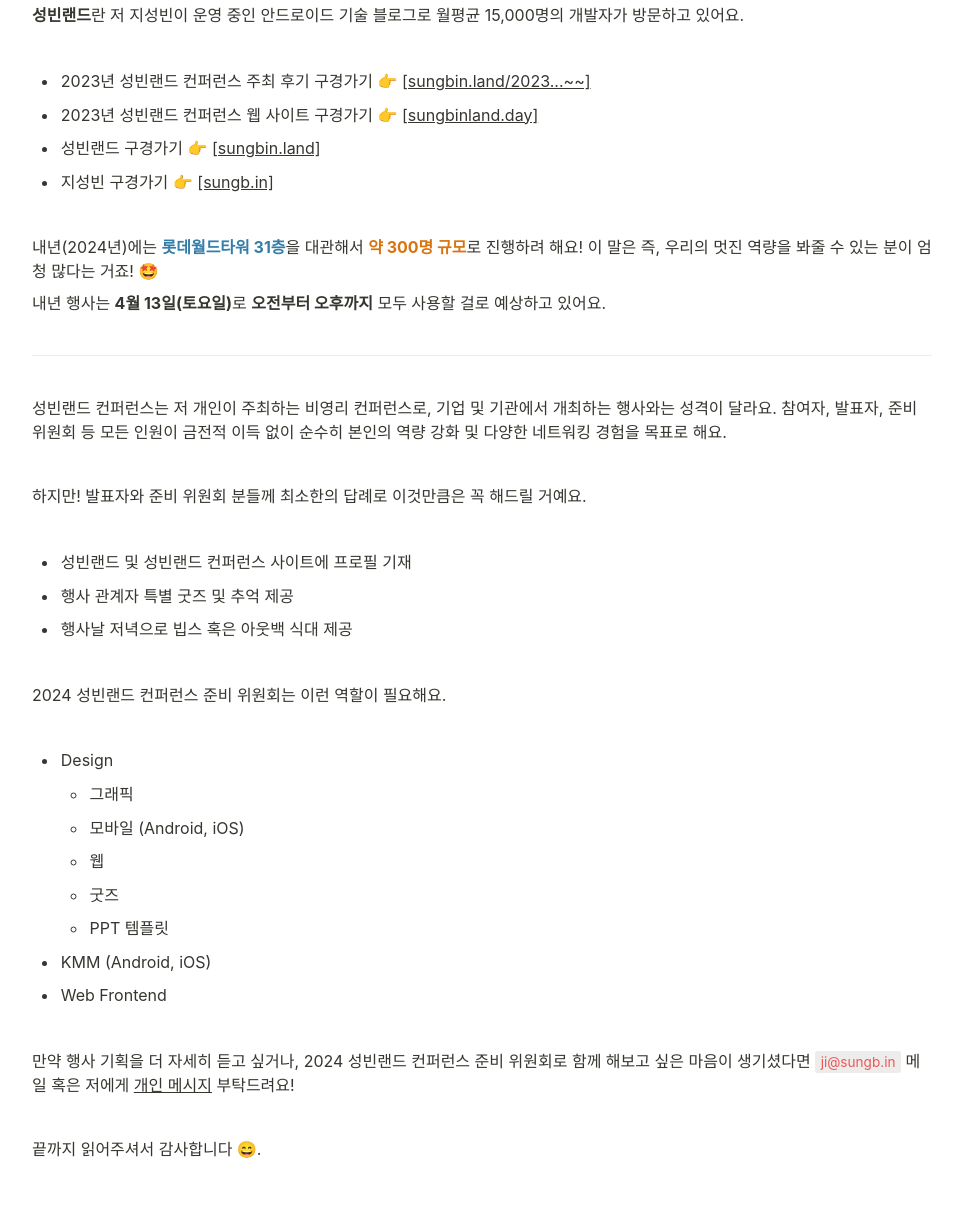
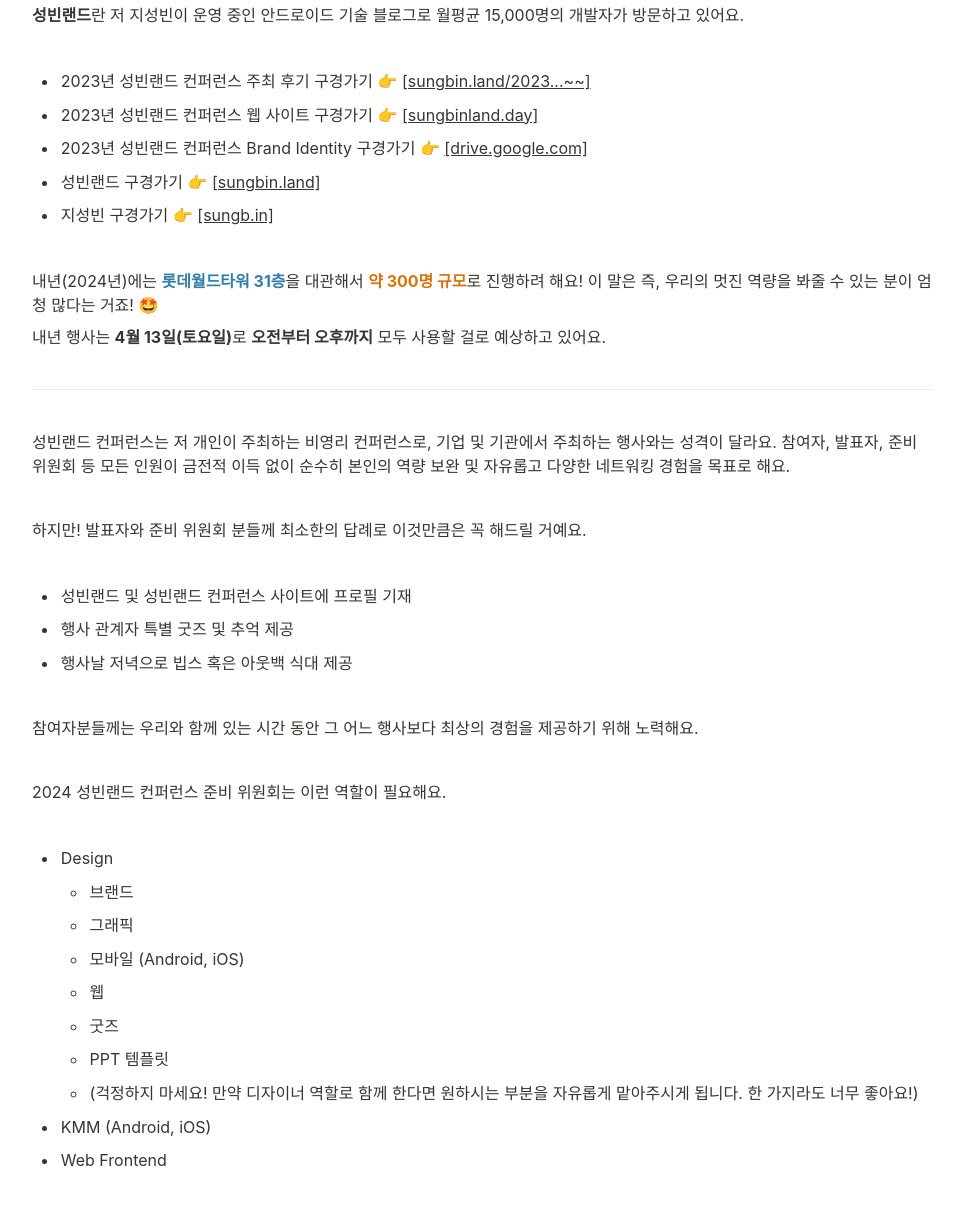
Before and after one commit to sungbinlandconf/sungbinland.day, a plain HTML site: page 2024-organizer.html in a window 1280 px wide. Shown: the part 315-1524 px from the top of the page, without its empty margins (158-1121 px from the left). Drawn offline with Linux system fonts and the light colour scheme; a web font is replaced by a local one.

Commit message:
Update 2024-organizer page

```diff
--- a/2024-organizer.html
+++ b/2024-organizer.html
@@ -680,14 +680,15 @@ blockquote {
 
 </style></head><body><article id="98743966-646d-41ef-8cd8-2e8784b3bb93" class="page sans"><header><div class="page-header-icon undefined"><span class="icon">👋</span></div><h1 class="page-title">2024 성빈컨 <strong><strong>준비 위원회 모집</strong></strong></h1><p class="page-description"></p></header><div class="page-body"><h2 id="008350e5-6b88-4bdd-8884-3fc233d74e90" class=""><strong><mark class="highlight-blue_background">2024 성빈랜드 컨퍼런스를 함께 만들어갈 준비 위원회를 모집합니다!</mark></strong></h2><p id="605be8c1-1495-45fa-8712-b07990d5aff6" class=""><strong>성빈랜드 컨퍼런스</strong>는 안드로이드 개발자 간 전문 지식을 나누는 기술 컨퍼런스예요.</p><p id="d6a21e37-ed7e-4ed1-af84-db81a5453917" class="">올해(2023년)는 무료 대관으로 4월 8일에 진행했으며 약 150명이 참여해 주셨답니다 🪄</p><p id="9a95414c-6f0a-4eb8-8ef4-5fbe089260db" class="">
 </p><p id="37b075fb-b411-4bb3-b85a-3b03a07c20cc" class=""><strong>성빈랜드</strong>란 저 지성빈이 운영 중인 안드로이드 기술 블로그로 월평균 15,000명의 개발자가 방문하고 있어요.</p><p id="125b1b80-752c-47c9-bd8e-ca10e77fc574" class="">
-</p><ul id="cd53464f-45cb-4134-871c-4ebd5a776fc5" class="bulleted-list"><li style="list-style-type:disc">2023년 성빈랜드 컨퍼런스 주최 후기 구경가기 👉 <a href="https://sungbin.land/2023-성빈랜드-컨퍼런스-후기-및-앞으로의-계획-cda096bf2f72" target="_blank">[sungbin.land/2023...~~]</a></li></ul><ul id="18e675b9-c696-4722-b7f4-b62bd7e2e379" class="bulleted-list"><li style="list-style-type:disc">2023년 성빈랜드 컨퍼런스 웹 사이트 구경가기 👉 <a href="https://2023.sungbinland.day/" target="_blank">[sungbinland.day]</a></li></ul><ul id="70320aa3-af65-4d23-ae60-e835e4067574" class="bulleted-list"><li style="list-style-type:disc">성빈랜드 구경가기 👉 <a href="https://sungbin.land/" target="_blank">[sungbin.land]</a></li></ul><ul id="405dfca1-c48a-4de8-9b8c-782d897134a9" class="bulleted-list"><li style="list-style-type:disc">지성빈 구경가기 👉 <a href="https://resume.sungb.in/" target="_blank">[sungb.in]</a></li></ul><p id="49a12a16-b457-4f04-8596-a15c52e4bb14" class="">
+</p><ul id="cd53464f-45cb-4134-871c-4ebd5a776fc5" class="bulleted-list"><li style="list-style-type:disc">2023년 성빈랜드 컨퍼런스 주최 후기 구경가기 👉 <a href="https://sungbin.land/2023-성빈랜드-컨퍼런스-후기-및-앞으로의-계획-cda096bf2f72" target="_blank">[sungbin.land/2023...~~]</a></li></ul><ul id="18e675b9-c696-4722-b7f4-b62bd7e2e379" class="bulleted-list"><li style="list-style-type:disc">2023년 성빈랜드 컨퍼런스 웹 사이트 구경가기 👉 <a href="https://2023.sungbinland.day/" target="_blank">[sungbinland.day]</a></li></ul><ul id="aed00d32-6eb2-4e68-ba34-6a127fb4af9b" class="bulleted-list"><li style="list-style-type:disc">2023년 성빈랜드 컨퍼런스 Brand Identity 구경가기 👉 <a href="https://drive.google.com/file/d/1nAapRr46FeBW05CglOSOhz3MwJjpjUWP/view" target="_blank">[drive.google.com]</a></li></ul><ul id="70320aa3-af65-4d23-ae60-e835e4067574" class="bulleted-list"><li style="list-style-type:disc">성빈랜드 구경가기 👉 <a href="https://sungbin.land/" target="_blank">[sungbin.land]</a></li></ul><ul id="405dfca1-c48a-4de8-9b8c-782d897134a9" class="bulleted-list"><li style="list-style-type:disc">지성빈 구경가기 👉 <a href="https://resume.sungb.in/" target="_blank">[sungb.in]</a></li></ul><p id="49a12a16-b457-4f04-8596-a15c52e4bb14" class="">
 </p><p id="68ffe112-d0d8-4ba7-ab7e-a204782f2bbd" class="">내년(2024년)에는 <strong><mark class="highlight-blue">롯데월드타워 31층</mark></strong>을 대관해서 <strong><mark class="highlight-orange">약 300명 규모</mark></strong>로 진행하려 해요! 이 말은 즉, 우리의 멋진 역량을 봐줄 수 있는 분이 엄청 많다는 거죠! 🤩 </p><p id="2b7a1b68-ae79-44ea-909c-69b3a758d8fc" class="">내년 행사는 <strong>4월 13일(토요일)</strong>로 <strong>오전부터 오후까지</strong> 모두 사용할 걸로 예상하고 있어요.</p><p id="108c3c20-87d4-478f-b0a5-a1b787dacb12" class="">
 </p><hr id="0d03cf46-6a02-446e-a2b9-b74eb24dce46"/><p id="45535a68-5ffc-4e60-be1b-ffba073d2d3a" class="">
-</p><p id="dd07fe1f-eeec-4d1b-9c24-60e49e5461e6" class="">성빈랜드 컨퍼런스는 저 개인이 주최하는 비영리 컨퍼런스로, 기업 및 기관에서 개최하는 행사와는 성격이 달라요. 참여자, 발표자, 준비 위원회 등 모든 인원이 금전적 이득 없이 순수히 본인의 역량 강화 및 다양한 네트워킹 경험을 목표로 해요.</p><p id="41bf53d2-2723-469f-a44b-4cc6a95567f3" class="">
+</p><p id="dd07fe1f-eeec-4d1b-9c24-60e49e5461e6" class="">성빈랜드 컨퍼런스는 저 개인이 주최하는 비영리 컨퍼런스로, 기업 및 기관에서 주최하는 행사와는 성격이 달라요. 참여자, 발표자, 준비 위원회 등 모든 인원이 금전적 이득 없이 순수히 본인의 역량 보완 및 자유롭고 다양한 네트워킹 경험을 목표로 해요.</p><p id="41bf53d2-2723-469f-a44b-4cc6a95567f3" class="">
 </p><p id="c0d1c217-8213-4fb0-9e00-e4bd4f5e7fea" class="">하지만! 발표자와 준비 위원회 분들께 최소한의 답례로 이것만큼은 꼭 해드릴 거예요.</p><p id="3ae8dd47-f80b-4f90-994d-870861e15758" class="">
-</p><ul id="f6e5a4f2-5570-4873-868e-5cf1bac40aa8" class="bulleted-list"><li style="list-style-type:disc">성빈랜드 및 성빈랜드 컨퍼런스 사이트에 프로필 기재</li></ul><ul id="94cf2a30-0812-4ad5-a907-bef75b564136" class="bulleted-list"><li style="list-style-type:disc">행사 관계자 특별 굿즈 및 추억 제공</li></ul><ul id="e1f4b5bc-3652-4ac9-b1c4-98043e9c8596" class="bulleted-list"><li style="list-style-type:disc">행사날 저녁으로 빕스 혹은 아웃백 식대 제공</li></ul><p id="6389197b-e8db-41ef-b0b3-34a546707db8" class="">
+</p><ul id="f6e5a4f2-5570-4873-868e-5cf1bac40aa8" class="bulleted-list"><li style="list-style-type:disc">성빈랜드 및 성빈랜드 컨퍼런스 사이트에 프로필 기재</li></ul><ul id="94cf2a30-0812-4ad5-a907-bef75b564136" class="bulleted-list"><li style="list-style-type:disc">행사 관계자 특별 굿즈 및 추억 제공</li></ul><ul id="e1f4b5bc-3652-4ac9-b1c4-98043e9c8596" class="bulleted-list"><li style="list-style-type:disc">행사날 저녁으로 빕스 혹은 아웃백 식대 제공</li></ul><p id="85d348d1-8a2f-4e73-85cf-2b528f90d9e3" class="">
+</p><p id="5399fd71-3eb1-49ec-9615-5c55e0e80506" class="">참여자분들께는 우리와 함께 있는 시간 동안 그 어느 행사보다 최상의 경험을 제공하기 위해 노력해요.</p><p id="6389197b-e8db-41ef-b0b3-34a546707db8" class="">
 </p><p id="ee9fad5f-c493-4466-a449-12a6b83b4a1a" class="">2024 성빈랜드 컨퍼런스 준비 위원회는 이런 역할이 필요해요.</p><p id="35cf60a5-1de4-474b-bfec-25611b600596" class="">
-</p><ul id="21503621-4af7-44b7-8233-96557e77e926" class="bulleted-list"><li style="list-style-type:disc">Design<ul id="68386980-f7fe-4038-81cc-23d74e0566ab" class="bulleted-list"><li style="list-style-type:circle">그래픽</li></ul><ul id="c5dd465e-04f4-47a3-8044-8455f2a47a7e" class="bulleted-list"><li style="list-style-type:circle">모바일 (Android, iOS)</li></ul><ul id="7b5b24bc-2b62-4d7d-9e40-c1ee6e7d772f" class="bulleted-list"><li style="list-style-type:circle">웹</li></ul><ul id="b23a2fd4-8b9f-4f35-9596-152582bd10cb" class="bulleted-list"><li style="list-style-type:circle">굿즈</li></ul><ul id="290c1e44-11e1-45ee-a763-f64bb079f01e" class="bulleted-list"><li style="list-style-type:circle">PPT 템플릿</li></ul></li></ul><ul id="f0c1a92e-15b0-42dc-ac28-359656907f8b" class="bulleted-list"><li style="list-style-type:disc">KMM (Android, iOS)</li></ul><ul id="ed7ef692-ddbe-4578-bfe3-6fdbfa8df1eb" class="bulleted-list"><li style="list-style-type:disc">Web Frontend</li></ul><p id="87bfef06-844d-45ff-8b67-a73cead6eebd" class="">
+</p><ul id="21503621-4af7-44b7-8233-96557e77e926" class="bulleted-list"><li style="list-style-type:disc">Design<ul id="6bea0543-afc1-4393-b3d8-73c256130031" class="bulleted-list"><li style="list-style-type:circle">브랜드</li></ul><ul id="68386980-f7fe-4038-81cc-23d74e0566ab" class="bulleted-list"><li style="list-style-type:circle">그래픽</li></ul><ul id="c5dd465e-04f4-47a3-8044-8455f2a47a7e" class="bulleted-list"><li style="list-style-type:circle">모바일 (Android, iOS)</li></ul><ul id="7b5b24bc-2b62-4d7d-9e40-c1ee6e7d772f" class="bulleted-list"><li style="list-style-type:circle">웹</li></ul><ul id="b23a2fd4-8b9f-4f35-9596-152582bd10cb" class="bulleted-list"><li style="list-style-type:circle">굿즈</li></ul><ul id="290c1e44-11e1-45ee-a763-f64bb079f01e" class="bulleted-list"><li style="list-style-type:circle">PPT 템플릿</li></ul><ul id="1c57f483-9982-495c-9300-e156e261eece" class="bulleted-list"><li style="list-style-type:circle">(걱정하지 마세요! 만약 디자이너 역할로 함께 한다면 원하시는 부분을 자유롭게 맡아주시게 됩니다. 한 가지라도 너무 좋아요!)</li></ul></li></ul><ul id="f0c1a92e-15b0-42dc-ac28-359656907f8b" class="bulleted-list"><li style="list-style-type:disc">KMM (Android, iOS)</li></ul><ul id="ed7ef692-ddbe-4578-bfe3-6fdbfa8df1eb" class="bulleted-list"><li style="list-style-type:disc">Web Frontend</li></ul><p id="87bfef06-844d-45ff-8b67-a73cead6eebd" class="">
 </p><p id="6c559c36-28d7-47c1-abcc-e880cd738063" class="">만약 행사 기획을 더 자세히 듣고 싶거나, 2024 성빈랜드 컨퍼런스 준비 위원회로 함께 해보고 싶은 마음이 생기셨다면 <code>ji@sungb.in</code> 메일 혹은 저에게 <a href="https://open.kakao.com/me/duck__bin" target="_blank">개인 메시지</a> 부탁드려요!</p><p id="4b03ae26-6472-4247-b3c7-e76f7b30a3fa" class="">
 </p><p id="da578a12-9662-45d4-8cca-5f4f7c723ce7" class="">끝까지 읽어주셔서 감사합니다 😄.</p><p id="65222ff0-f723-40c9-8c67-5233d4d58307" class="">
 </p></div></article></body></html>
```
